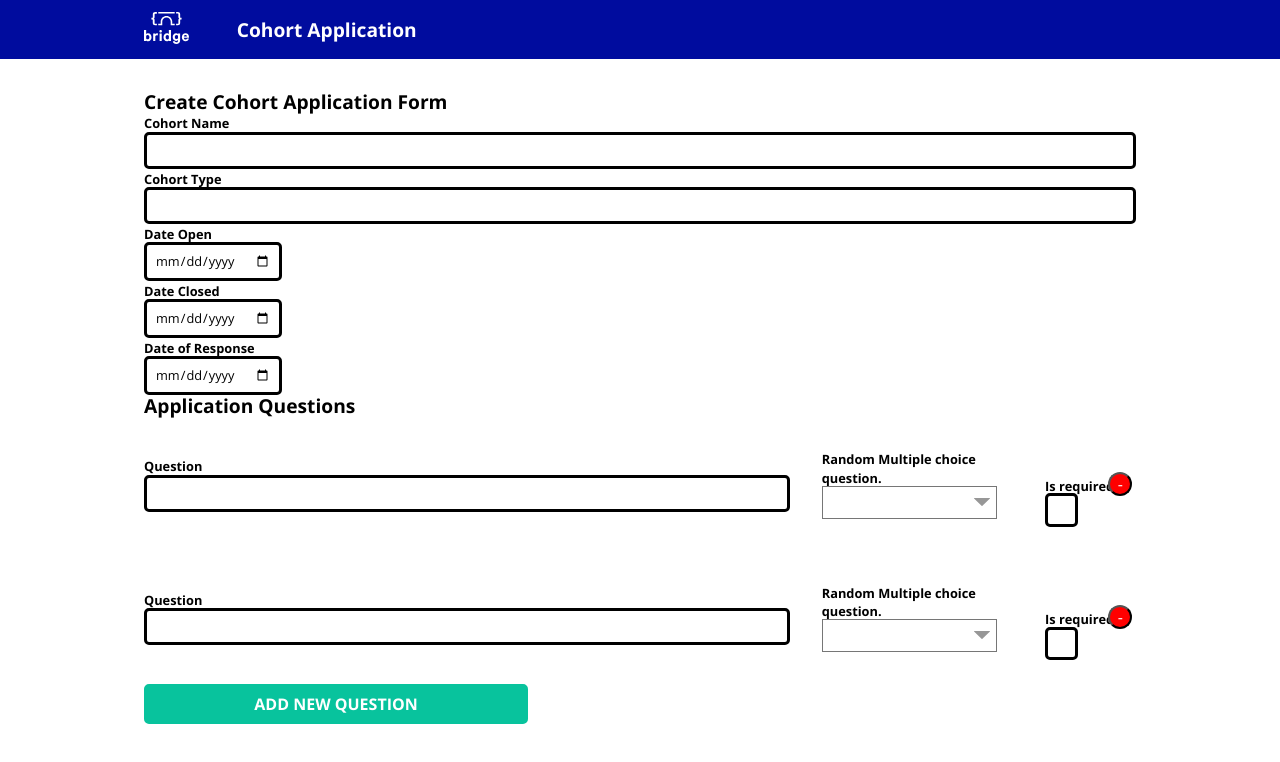
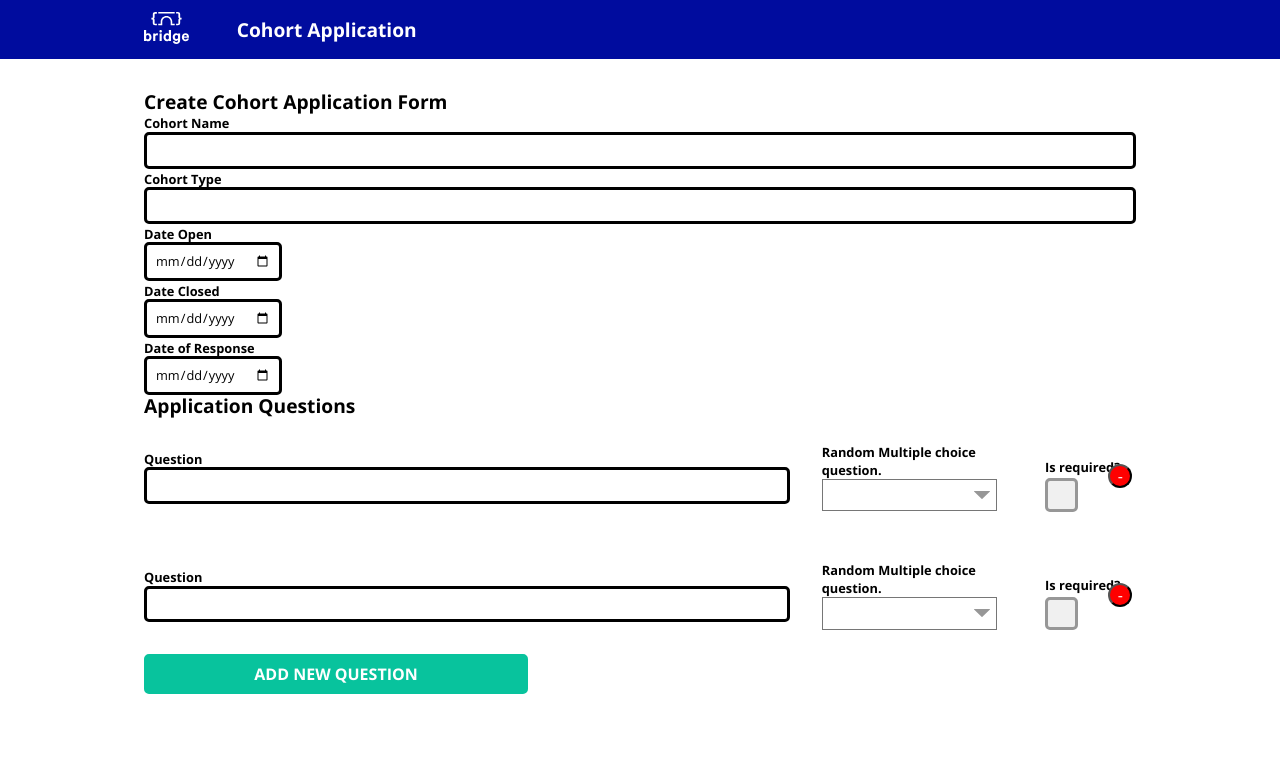
Before and after one commit to bridge-school/applications-frontend, a React (Create React App) app: page /admin/create in a window 1280 px wide. Shown: the top 762 px of the page. Built offline with nearby package versions, Linux system fonts and the light colour scheme.

Commit message:
clean up styles

```diff
--- a/src/components/CheckBox.js
+++ b/src/components/CheckBox.js
@@ -25,16 +25,17 @@ const CheckboxLabel = styled.label`
   white-space: nowrap;
   &::before {
     content: '\\2714';
-    color: white;
+    color: ${props => props.theme.grey};
     font-size: 1.3em;
-    padding: 0.5rem;
+    padding: ${props => props.theme.padding};
     padding-top: 0.25rem;
-    border-radius: 5px;
-    border: solid black;
+    margin-top: 0.25rem;
+    border-radius: ${props => props.theme.borderRadius};
+    border: solid ${props => props.theme.darkGrey};
+    background: ${props => props.theme.grey};
     display: inline-block;
     width: 2em;
     height: 2em;
-    margin-right: 0.2em;
     text-align: center;
   }
 `;
@@ -48,24 +49,16 @@ const CheckboxInput = styled.input`
   &:checked + label::before {
     background: ${props => props.theme.green};
     border: solid ${props => props.theme.green};
+    color: white;
   }
-  ${'' /* to do: move these styles to keep this DRY */}
-  &::before {
+  &:before {
     content: '\\2714';
-    color: white;
-    font-size: 1.3em;
-    padding: 0.5rem;
-    margin-top: 0.25rem;
-    border-radius: 5px;
-    border: solid black;
     display: inline-block;
     width: 2em;
     height: 2em;
-    margin-right: 0.2em;
-    text-align: center;
   }
   &:focus + label::before {
-    outline: rgb(59, 153, 252) auto 5px;
+    outline: #3b99fc auto 5px;
   }
 `;
 
--- a/src/styles/bridgeTheme.js
+++ b/src/styles/bridgeTheme.js
@@ -5,9 +5,7 @@ export default {
   green: '#08c39d',
   pink: '#eb2c97',
   grey: '#F0F0F0',
+  darkGrey: '#979797',
   red: '#FF0000',
   borderRadius: '5px',
-  backend: 'lightblue',
-  frontend: '',
-  design: '#08c39d',
 };
```
